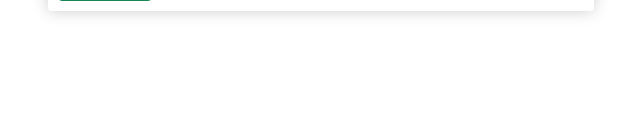
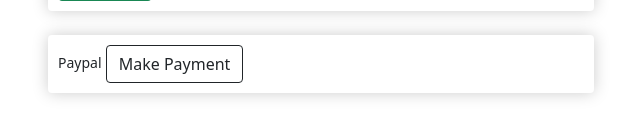
Before and after one commit to Pankaj145-pb/online, a Django app: page /check/ in a window 1280 px wide. Shown: the part 426-563 px from the top of the page, without its empty margins (34-674 px from the left). Run offline with Django 3.2, Linux system fonts and the light colour scheme; a user stored in the database is signed in; data comes from the database, SQL or seed files in the repository; both versions use the stored data as it was after the commit.

Commit message:
modified

```diff
--- a/ecom/ecom/settings.py
+++ b/ecom/ecom/settings.py
@@ -38,6 +38,7 @@
     'django.contrib.messages',
     'django.contrib.staticfiles',
     'myapp',
+    'paypal.standard.ipn',
 ]
 
 MIDDLEWARE = [
@@ -132,3 +133,7 @@
 MEDIA_URL ='/images/'
 
 MEDIA_ROOT = os.path.join(BASE_DIR, 'static/images')
+
+PAYPAL_RECEIVER_EMAIL = 'youremail@mail.com'
+
+PAYPAL_TEST = True
--- a/ecom/ecom/urls.py
+++ b/ecom/ecom/urls.py
@@ -22,5 +22,6 @@
     path('admin/', admin.site.urls),
     path('', include('django.contrib.auth.urls')),
     path('', include('myapp.urls')),
+    path('paypal/', include('paypal.standard.ipn.urls')),
 ]
 urlpatterns += static(settings.MEDIA_URL, document_root=settings.MEDIA_ROOT)
--- a/ecom/myapp/models.py
+++ b/ecom/myapp/models.py
@@ -45,11 +45,11 @@
     @property
     def shipping(self):
         shipping = False
-        orderitems = self.orderitems_set.all()
+        orderitems = self.orderitem_set.all()
         for i in orderitems:
             if i.product.digital == False:
                 shipping = True
-        return shipping
+            return shipping
 
     @property
     def get_cart_total(self):
--- a/ecom/myapp/templates/myapp/checkout.html
+++ b/ecom/myapp/templates/myapp/checkout.html
@@ -36,13 +36,15 @@
                     </div>
 
                     <hr>
-                    <input id='form-button' class="btn btn-success" type="button", value="Continue">
+					<input id='form-button' class="btn btn-success" type="button", value="Continue">
                 </form>
             </div>
      <br>
 
-     <div class="box-element hidden"  id="payment-info">
-         <small>Paypal</small>
+     <div class="box-element"  id="payment-info">
+		 <small>Paypal</small>
+
+			<a  class="btn btn-outline-dark" href="{% url 'payment' %}"> Make Payment</a>
 
 		</div>
  </div>
@@ -72,10 +74,10 @@
 		</div>
 	</div>
 
-	<script type="text/javascript">
-	var shipping = "{{ product.shipping }}"
-	if (shipping == False){
-		document.getElementById(shipping-info).innerHTML = ' '
+	<!-- <script type="text/javascript">
+	var shipping = "{{ Order.shipping }}"
+	if (shipping = False){
+		document.getElementById('shipping-info').innerHTML = ' '
 	}
-	</script>
+	</script> -->
 {% endblock %}
--- a/ecom/myapp/urls.py
+++ b/ecom/myapp/urls.py
@@ -1,11 +1,13 @@
 from django.urls import path
 from .import views
-from . views import UserRegisterView
+from . views import UserRegisterView, Payment
 
 urlpatterns = [
     path('', views.index, name='index'),
     path('cart/', views.cart, name='cart'),
     path('check/', views.checkout, name='checkout'),
     path('register/', UserRegisterView.as_view(), name='register'),
-    path('update_item/', views.updateitem, name='update_item')
+    path('update_item/', views.updateitem, name='update_item'),
+    # path('payment/', views.process_payment, name='payment'),
+    path('payment/', Payment.as_view(), name='payment'),
 ]
--- a/ecom/myapp/views.py
+++ b/ecom/myapp/views.py
@@ -1,10 +1,13 @@
 from django.shortcuts import render
 from django.views import generic
 from django.contrib.auth.forms import UserCreationForm
+from paypal.standard.forms import PayPalPaymentsForm
 from django.urls import reverse_lazy
+from django.views.generic import TemplateView
 from django.http import JsonResponse
 import json
 from .models import *
+from django.shortcuts import get_object_or_404
 
 
 
@@ -39,11 +42,12 @@
         customer = request.user.customer
         order, created = Order.objects.get_or_create(customer=customer, complete=False)
         items =order.orderitem_set.all()
+        cartItems = order.get_cart_items
     else:
         items = []
         order = {'get_cart_total': 0, 'get_cart_items': 0}
 
-    context = {'items': items, 'order': order, 'shipping': False}
+    context = {'items': items, 'order': order}
     return render(request, 'myapp/cart.html', context)
 
 
@@ -52,11 +56,12 @@
         customer = request.user.customer
         order, created = Order.objects.get_or_create(customer=customer, complete=False)
         items = order.orderitem_set.all()
+        cartItems = order.get_cart_items
     else:
         items = []
-        order = {'get_cart_total':0, 'get_cart_items':0}
+        order = {'get_cart_total':0, 'get_cart_items':0, 'shipping':False}
 
-    context = {'items':items, 'order':order, 'shipping': False}
+    context = {'items':items, 'order':order}
     return render(request, 'myapp/checkout.html', context)
 
 
@@ -85,3 +90,28 @@
         orderitem.delete()
 
     return JsonResponse('item was added', safe=False)
+
+
+# def process_payment(request):
+#     order_id = request.session.get('order_id')
+#     order = get_object_or_404(Order, id=order_id)
+#     host = request.get_host()
+
+#     paypal_dict = {
+#         'business': settings.PAYPAL_RECEIVER_EMAIL,
+#         'amount': '%.2f' % order.total_cost().quantize(
+#             Decimal('.01')),
+#         'item_name': 'Order {}'.format(order.id),
+#         'invoice': str(order.id),
+#         'currency_code': 'USD',
+#         'notify_url': 'http://{}{}'.format(host,reverse('paypal-ipn')),
+#         'return_url': 'http://{}{}'.format(host,reverse('payment_done')),
+#         'cancel_return': 'http://{}{}'.format(host,reverse('payment_cancelled')),
+    # }
+
+    # form = PayPalPaymentsForm(initial=paypal_dict)
+    # return render(request, 'myapp/payment.html', {'order': order, 'form': form})
+
+
+class Payment(TemplateView):
+    template_name = 'myapp/payment.html'
```
Also changed, not shown: ecom/myapp/templates/myapp/payment.html (added, +49 -0 lines), ecom/db.sqlite3.
